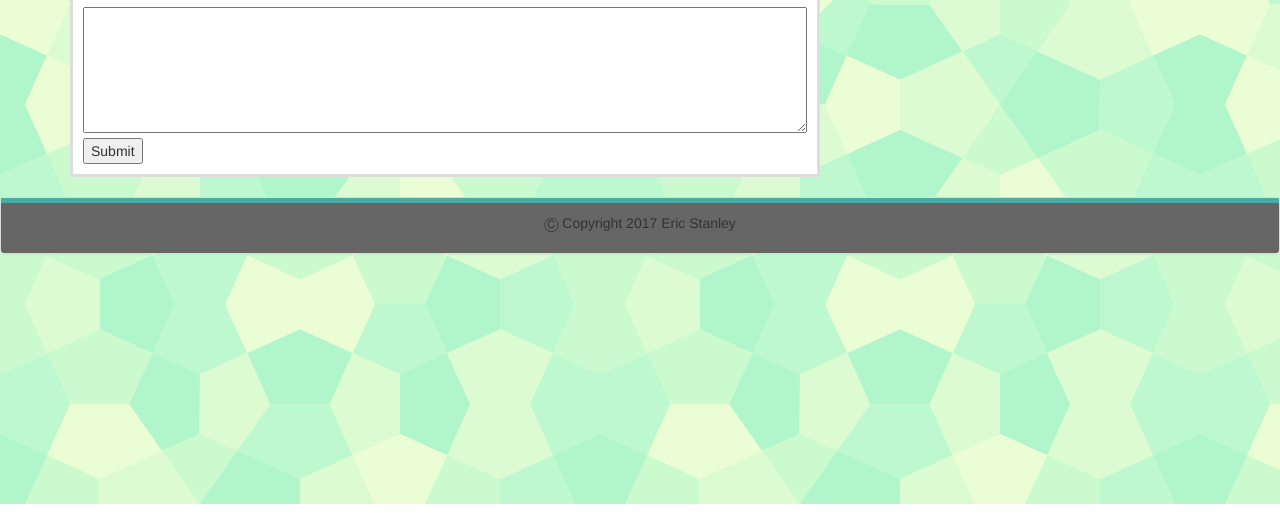
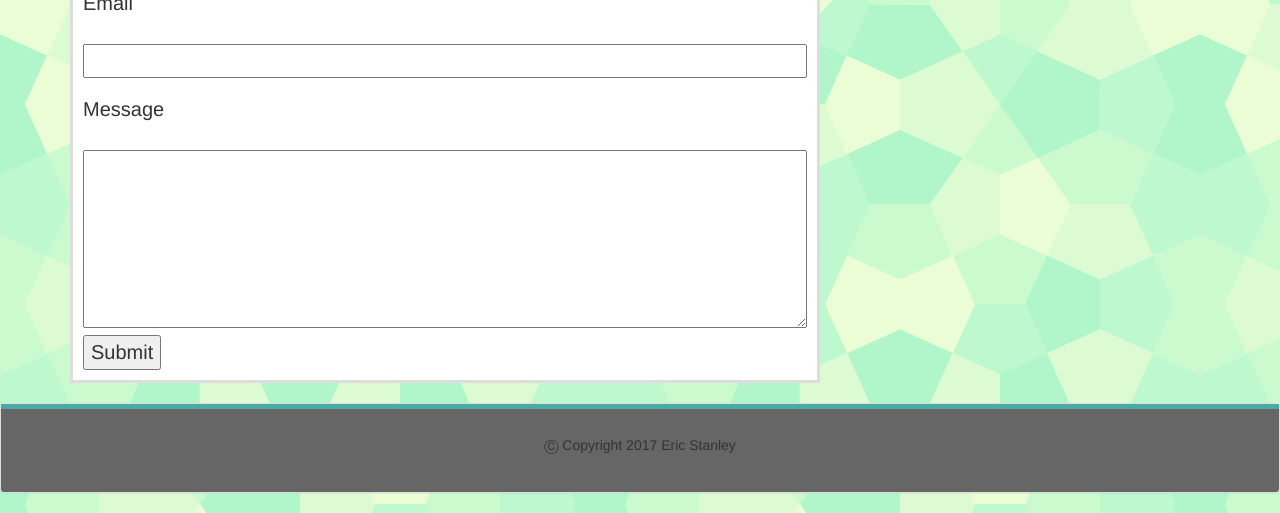
Before and after one commit to yelnats10/Bootstrap-Portfolio, a plain HTML site: page contact.html in a window 1280 px wide. Shown: the part 296-809 px from the top of the page. Drawn offline with nearby package versions, Linux system fonts and the light colour scheme.

Commit message:
adjusted contact spacing

```diff
--- a/assets/css/style.css
+++ b/assets/css/style.css
@@ -84,4 +84,14 @@ a:link{
 
 .info {
 	width: 100%;
+	font-size: 20px;
 }
+
+form {
+	font-size: 20px;
+}
+p {
+	padding-bottom: 16px;
+	padding-top: 16px;
+	line-height: 150%;
+}
```
